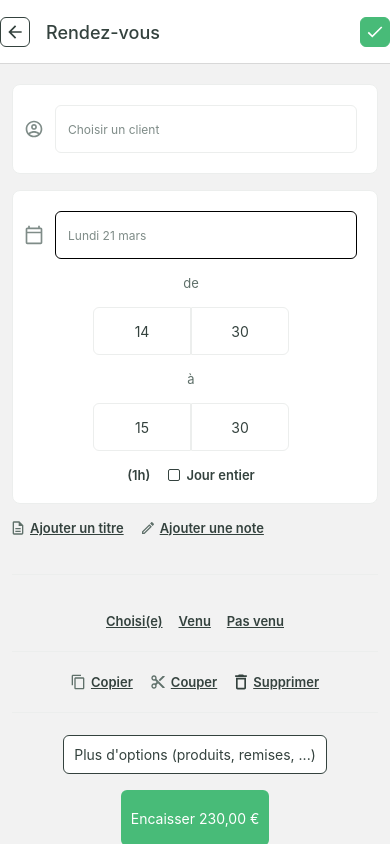
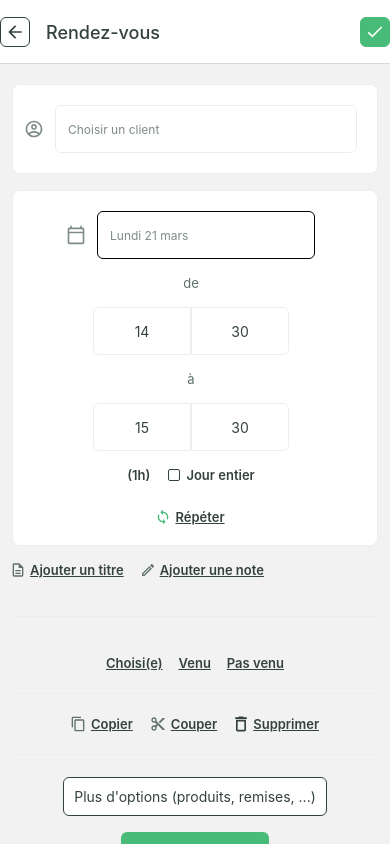
Before and after one commit to kiki-le-singe/rendez-vous, a React Native app: screen /RendezVous in a window 390 px wide. Built offline with nearby package versions, Linux system fonts and the light colour scheme.

Commit message:
Add repeat link

```diff
--- /dev/null
+++ b/assets/svg/js/RepeatIcon/index.tsx
@@ -0,0 +1,14 @@
+import Svg, { Path } from "react-native-svg";
+
+import Colors from "../../../../constants/Colors";
+
+export default function RepeatIcon() {
+  return (
+    <Svg width="12" height="16" viewBox="0 0 12 16" fill="none">
+      <Path
+        d="M5.99999 2.66667V0.666672L3.33332 3.33334L5.99999 6V4C8.20666 4 9.99999 5.79334 9.99999 8C9.99999 8.67334 9.83332 9.31334 9.53332 9.86667L10.5067 10.84C11.0267 10.02 11.3333 9.04667 11.3333 8C11.3333 5.05334 8.94666 2.66667 5.99999 2.66667ZM5.99999 12C3.79332 12 1.99999 10.2067 1.99999 8C1.99999 7.32667 2.16666 6.68667 2.46666 6.13334L1.49332 5.16C0.973323 5.98 0.666656 6.95334 0.666656 8C0.666656 10.9467 3.05332 13.3333 5.99999 13.3333V15.3333L8.66666 12.6667L5.99999 10V12Z"
+        fill={Colors.light.green}
+      />
+    </Svg>
+  );
+}
--- a/components/Calendar/index.tsx
+++ b/components/Calendar/index.tsx
@@ -17,6 +17,8 @@ import { RootStackParamList } from "../../routes/types";
 import Tabs from "../Tabs";
 import { TabMode } from "../Tabs/types";
 import CheckBox from "../Checkbox";
+import UnderlineText from "../UnderlineText";
+import RepeatIcon from "../../assets/svg/js/RepeatIcon";
 
 export default function Calendar({
   editable = true,
@@ -81,6 +83,13 @@ export default function Calendar({
           />
         </View>
       </View>
+
+      <UnderlineText
+        disabled={false}
+        icon={<RepeatIcon />}
+        text="Répéter"
+        textColor={Colors.light.green}
+      />
     </View>
   );
 }
@@ -88,6 +97,7 @@ export default function Calendar({
 const styles = StyleSheet.create({
   container: {
     gap: 16,
+    alignItems: "center",
   },
   input: {
     flex: 1,
@@ -114,5 +124,6 @@ const styles = StyleSheet.create({
   planning: {
     gap: 16,
     alignItems: "center",
+    marginBottom: 10,
   },
 });
```
Also changed, not shown: assets/svg/repeat.svg (added).
